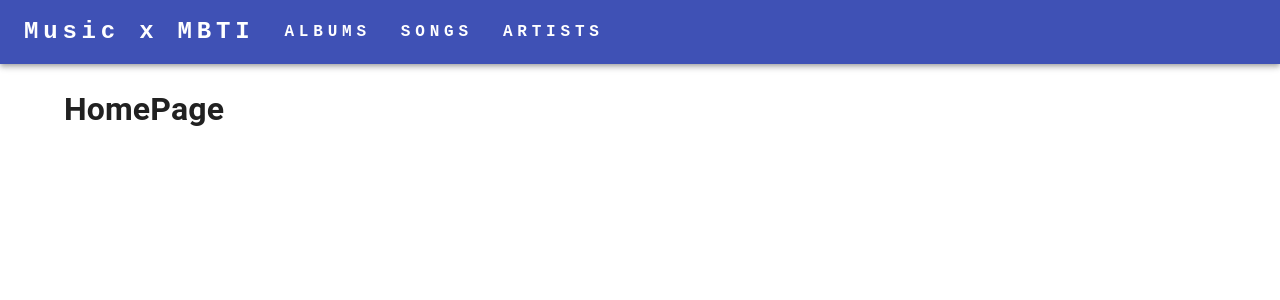
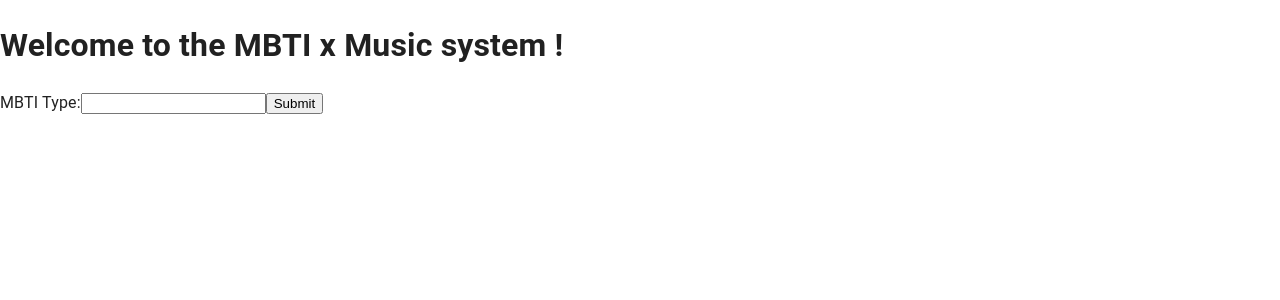
Before and after one commit to dingyic1/MBTI-x-Spotify-Music-Web, a React (Create React App) app in the folder client/: page / in a window 1280 px wide. Shown: the top 300 px of the page. Built offline with nearby package versions, Linux system fonts and the light colour scheme.

Commit message:
Add the function of Recommend 5 song to mbti and add Entry page

```diff
--- a/client/public/index.html
+++ b/client/public/index.html
@@ -14,7 +14,7 @@
       manifest.json provides metadata used when your web app is installed on a
       user's mobile device or desktop. See https://developers.google.com/web/fundamentals/web-app-manifest/
     -->
-    <link rel="manifest" href="%PUBLIC_URL%/manifest.json" />
+    <!-- <link rel="manifest" href="%PUBLIC_URL%/manifest.json" /> -->
     <!--
       Notice the use of %PUBLIC_URL% in the tags above.
       It will be replaced with the URL of the `public` folder during the build.
--- a/client/src/App.js
+++ b/client/src/App.js
@@ -1,14 +1,16 @@
-import { BrowserRouter, Routes, Route } from "react-router-dom";
+import { BrowserRouter, Routes, Route, useLocation } from "react-router-dom";
 import { CssBaseline, ThemeProvider } from "@mui/material";
 import { indigo, amber } from "@mui/material/colors";
 import { createTheme } from "@mui/material/styles";
 
+import EntryPage from "./pages/EntryPage";
 import NavBar from "./components/NavBar";
 import HomePage from "./pages/HomePage";
 import AlbumsPage from "./pages/AlbumsPage";
 import SongsPage from "./pages/SongsPage";
 import AlbumInfoPage from "./pages/AlbumInfoPage";
 import ArtistsPage from "./pages/ArtistsPage";
+
 
 // createTheme enables you to customize the look and feel of your app past the default
 // in this case, we only change the color scheme
@@ -19,6 +21,12 @@ export const theme = createTheme({
   },
 });
 
+function AppNavBar() {
+  const { pathname } = useLocation();
+  const isEntryPage = pathname === '/';
+  return isEntryPage ? null : <NavBar />;
+}
+
 // App is the root component of our application and as children contain all our pages
 // We use React Router's BrowserRouter and Routes components to define the pages for
 // our application, with each Route component representing a page and the common
@@ -28,13 +36,14 @@ export default function App() {
     <ThemeProvider theme={theme}>
       <CssBaseline />
       <BrowserRouter>
-        <NavBar />
+        <AppNavBar/>
         <Routes>
-          <Route path="/" element={<HomePage />} />
-          <Route path="/albums" element={<AlbumsPage />} />
+          <Route path="/" element={<EntryPage />} />
+          <Route path="/homepage/:mbti" element={<HomePage/>} />
+          {/* <Route path="/albums" element={<AlbumsPage />} />
           <Route path="/albums/:album_id" element={<AlbumInfoPage />} />
           <Route path="/songs" element={<SongsPage />} />
-          <Route path="/artists" element={<ArtistsPage />} />
+          <Route path="/artists" element={<ArtistsPage />} /> */}
         </Routes>
       </BrowserRouter>
     </ThemeProvider>
--- /dev/null
+++ b/client/src/pages/EntryPage.js
@@ -0,0 +1,29 @@
+import React, { useState } from 'react';
+import { useNavigate } from 'react-router-dom';
+
+function EntryPage() {
+  const [mbti, setMbti] = useState('');
+  const navigate = useNavigate();
+
+  const handleSubmit = (event) => {
+    event.preventDefault();
+    navigate(`/homepage/${mbti}`);
+  };
+
+  const handleChange = (event) => {
+    setMbti(event.target.value);
+  };
+
+  return (
+    <form onSubmit={handleSubmit}>
+      <h1>Welcome to the MBTI x Music system !</h1>
+      <label>
+        MBTI Type:
+        <input type="text" value={mbti} onChange={handleChange} />
+      </label>
+      <button type="submit">Submit</button>
+    </form>
+  );
+}
+
+export default EntryPage;
--- a/client/src/pages/HomePage.js
+++ b/client/src/pages/HomePage.js
@@ -1,15 +1,37 @@
 import { useEffect, useState } from "react";
 import { Container, Divider, Link } from "@mui/material";
-import { NavLink } from "react-router-dom";
+import { NavLink, useParams} from "react-router-dom";
 
 import LazyTable from "../components/LazyTable";
 import SongCard from "../components/SongCard";
 const config = require("../config.json");
 
-export default function HomePage() {
+function Homepage() {
+  const { mbti } = useParams();
+  const [songs, setSongs] = useState([]);
+
+  useEffect(() => {
+    console.log('useEffect called');
+    fetchSongsRecommend();
+  }, [mbti]);
+
+  async function fetchSongsRecommend() {
+    const response = await fetch(`http://${config.server_host}:${config.server_port}/homepage/${mbti}/recommend?mbti=${mbti}`);
+    const data = await response.json();
+    setSongs(data);
+  }
+
   return (
-    <Container>
-      <h1>HomePage</h1>
-    </Container>
+    <div>
+      <h1>Welcome to the homepage, {mbti}!</h1>
+      <h1>Songs for MBTI type: {mbti}</h1>
+      <ul>
+        {songs.map((song) => (
+          <li key={song.track_id}>{song.track_name}</li>
+        ))}
+      </ul>
+    </div>
   );
 }
+
+export default Homepage;
```
Also changed, not shown: client/src/pages/VisualizationPage.js (added), 2 other files (tests, documents, lock files or other folders).
